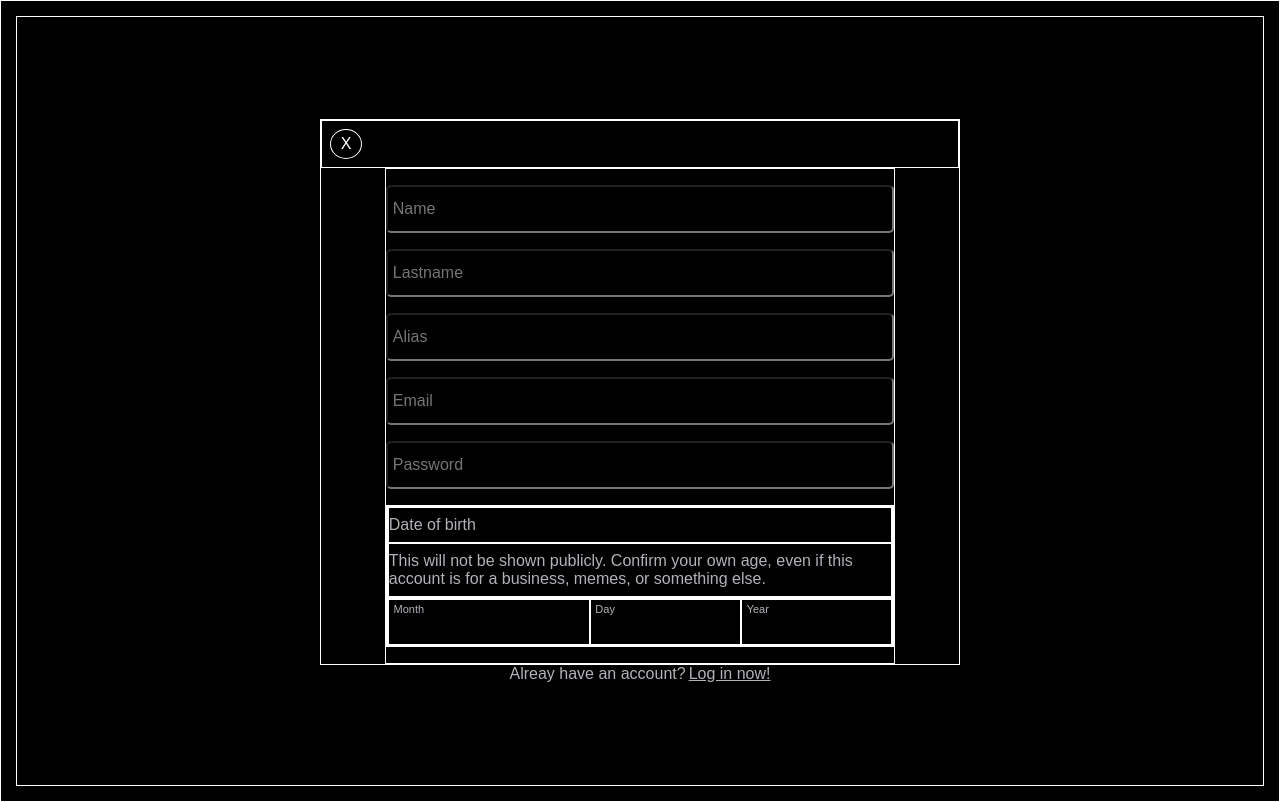
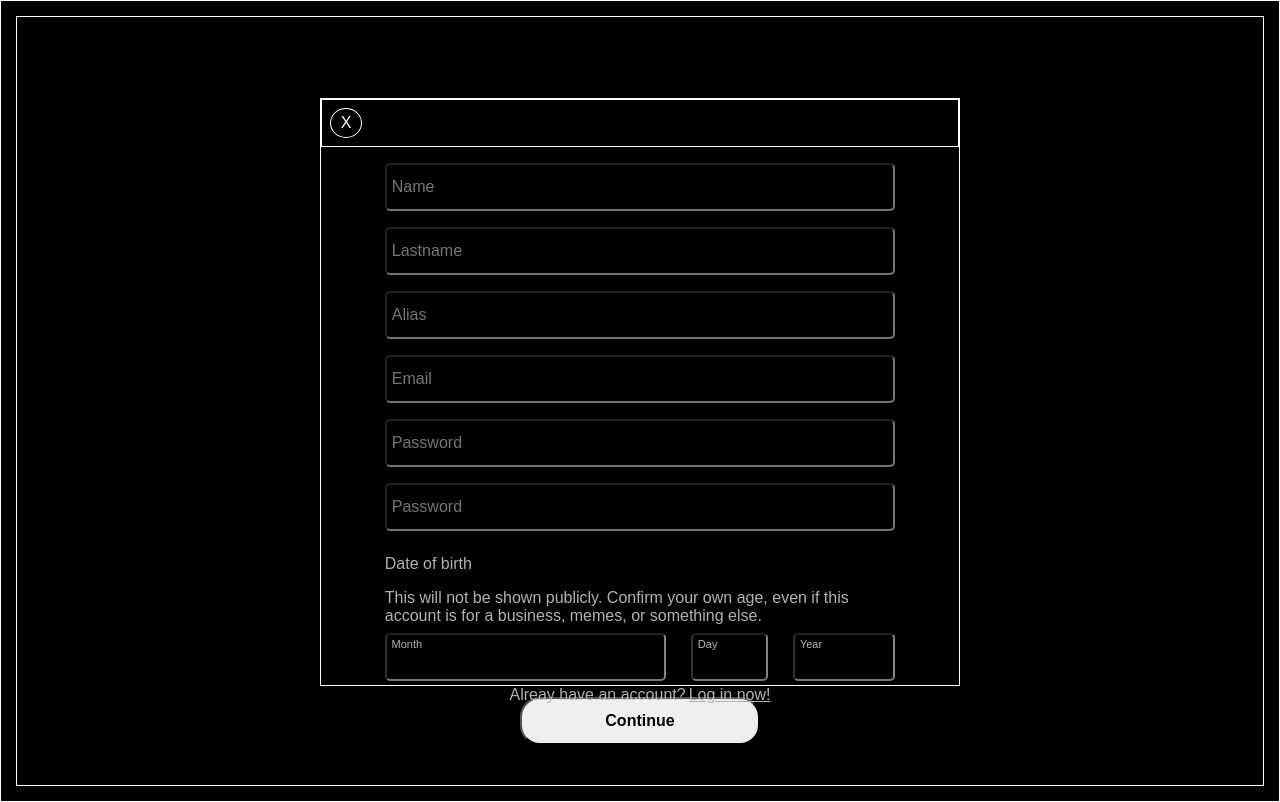
Before and after one commit to EdRafCas/socialnetwork_app, a React (Create React App) app: page /Registration in a window 1280 px wide. Built offline with nearby package versions, Linux system fonts and the light colour scheme; what webfontloader would draw is missing.

Commit message:
change to Signup page, next comes creation of firebase

```diff
--- a/src/Components/DatePicker.js
+++ b/src/Components/DatePicker.js
@@ -28,7 +28,7 @@ const DatePickerContainer =styled.div`
       padding:0rem;
       /* margin-top:-50px;
       margin-left:-200px; */
-      border: solid ${theme.BorderColor} 1px;
+      /* border: solid ${theme.BorderColor} 1px; */
       /* background:rgba(91, 112, 131, 0.8); */
       opacity:1;
 `
@@ -36,54 +36,76 @@ const TextContainer =styled.div`
       width:100%;
       display:flex;
       flex-direction:column;
-      border: solid ${theme.BorderColor} 1px;
+      /* border: solid ${theme.BorderColor} 1px; */
 `
 
 const Text =styled.p`
-      border: solid ${theme.BorderColor} 1px;
+      /* border: solid ${theme.BorderColor} 1px; */
       color: ${theme.Text};
       padding:0.5rem 0rem;
 `
 
 const Pickers = styled.div`
-      border: solid ${theme.BorderColor} 1px;
+      /* border: solid ${theme.BorderColor} 1px; */
       height:3rem;
       width:100%;
       display:flex;
       flex-direction:row;
+      justify-content:space-between;
 
 `
 const TextLabel=styled.p`
       font-size:11px;
 `
 const MonthPicker =styled.div`
-      border: solid ${theme.BorderColor} 1px;
-      padding:0.2rem 0rem 0.2rem 0.3rem;
       display: flex;
       flex-direction:column;
+      padding:0.2rem 0rem 0.2rem 0.3rem;
       position:relative;
-      transition: .5s ease all;
-      width:40%;
+      transition: 0;
+      width:55%;
+      border-width: 2px;
+      border-radius:5px;
+      border-style: inset;
+      border-color: rgb(118, 118, 118) rgb(133, 133, 133);
+      :focus-within{
+            border-color:white;
+      }
+
+
 `
 
-const SelectedMonth =styled.div`
+const SelectedMonth =styled.input`
       width:100%;
       height:2rem;
       display:flex;
+      border:none;
       justify-content:space-between;
       align-items:center;
+      background:none;
+      color:${theme.Text};
+      :focus{
+            outline:none;
+      }
       &:hover {
         background: #2C272E};
 `
 
 const DayPicker=styled.div`
-      border: solid ${theme.BorderColor} 1px;
-      padding:0.2rem 0rem 0.2rem 0.3rem;
       display: flex;
       flex-direction:column;
       position:relative;
+      padding:0.2rem 0rem 0.2rem 0.3rem;
       transition: .5s ease all;
-      width:30%;
+      width:15%;
+      border-width: 2px;
+      border-radius:5px;
+      border-style: inset;
+      border-color: rgb(118, 118, 118) rgb(133, 133, 133);
+      &:focus{
+            border-color: white;
+
+     }
 `
 const SelectedDay = styled.div`
       width:100%;
@@ -96,13 +118,16 @@ const SelectedDay = styled.div`
 `
 
 const YearPicker=styled.div`
-      border: solid ${theme.BorderColor} 1px;
-      padding:0.2rem 0rem 0.2rem 0.3rem;
       display: flex;
       flex-direction:column;
       position:relative;
+      padding:0.2rem 0rem 0.2rem 0.3rem;
       transition: .5s ease all;
-      width:30%;
+      width:20%;
+      border-width: 2px;
+      border-radius:5px;
+      border-style: inset;
+      border-color: rgb(118, 118, 118) rgb(133, 133, 133);
 `
 const SelectedYear = styled.div`
       width:100%;
@@ -136,7 +161,7 @@ const Option = styled.div`
 `
 
 const DatePicker = () => {
-      const [currentMonth, changeCurrentMonth] =useState(false);
+      const [currentMonth, changeCurrentMonth] =useState("");
       const [showMonth, changeShowMonth] =useState(false);
       const [currentDay, changeCurrentDay] =useState(false);
       const [showDay, changeShowDay] =useState(false);
@@ -181,11 +206,12 @@ const DatePicker = () => {
                   <Pickers>
                         <MonthPicker>
                               <TextLabel>Month</TextLabel>
-                              <SelectedMonth onClick={()=>{changeShowMonth(!showMonth);
-                                                            changeShowDay(false);
-                                                            changeShowYear(false)}}>
-                              {currentMonth}
-                              </SelectedMonth>
+                              <SelectedMonth
+                                    onClick={()=>{changeShowMonth(!showMonth)
+                                          changeShowDay(false);
+                                          changeShowYear(false)}}
+                                    value={currentMonth}
+                              />
                                     {showMonth &&
                                           <Options>
                                                 {months.map((month)=>{
@@ -202,9 +228,10 @@ const DatePicker = () => {
                         </MonthPicker>
                         <DayPicker>
                               <TextLabel>Day</TextLabel>
-                              <SelectedDay onClick={()=>{changeShowMonth(false);
-                                                      changeShowDay(!showDay);
-                                                      changeShowYear(false)}}>
+                              <SelectedDay
+                                    onClick={()=>{changeShowMonth(false);
+                                                changeShowDay(!showDay);
+                                                changeShowYear(false)}}>
                               {currentDay}
                               </SelectedDay>
                                     {showDay && currentMonth!=="February" ?
@@ -255,10 +282,7 @@ const DatePicker = () => {
                                           </Options>
                                     }
                         </YearPicker>
-
-
                   </Pickers>
-
             </DatePickerContainer>
        );
 }
--- a/src/Components/LoginPage.js
+++ b/src/Components/LoginPage.js
@@ -2,7 +2,7 @@ import React,{useState} from 'react';
 import styled from 'styled-components';
 import theme from '../Theme';
 import {Link}from 'react-router-dom'
-import {InputContainer, Formulary, FormularyInput} from '../Elements/ElementsFormulary'
+import {InputContainer, Formulary, FormularyInput, ButtonContainer, Button} from '../Elements/ElementsFormulary'
 
 import ProfileImage from '../img/profile_img.png'
 
@@ -114,19 +114,6 @@ const AccountManagement = styled.div`
   align-content:center;
   gap:1rem;
   border:solid ${theme.BorderColor} 1px;
-`
-const ButtonContainer=styled.div`
-  display:flex;
-  flex-direction:row;
-  justify-content:space-evenly;
-  width:15rem;
-  gap:1rem;
-  border:solid ${theme.BorderColor} 1px;
-
-`
-const Button =styled.button`
-  height:2.5rem;
-  width:5rem;;
 `
 const SignUpContainer=styled.div`
   display:flex;
--- a/src/Components/SignUp.js
+++ b/src/Components/SignUp.js
@@ -4,6 +4,7 @@ import {Link}from 'react-router-dom';
 import {Formulary, FormularyInput}  from '../Elements/ElementsFormulary';
 import theme from '../Theme.js';
 import DatePicker from './DatePicker';
+import {ButtonContainer} from '../Elements/ElementsFormulary';
 
 
 const RegistrationContainer =styled.div`
@@ -29,8 +30,6 @@ const RegistrationBox=styled.div`
       width:100%;
       max-height:80%;
       max-width:40rem;
-      max-height:40rem;
-
 `
 const RegistrationInputContainer=styled.div`
       width:100%;
@@ -47,19 +46,15 @@ const RedirectContainer=styled.div`
       flex-direction:row;
       gap:3px;
 `
-
-
 const LogInNow =styled(Link)`
       color:${theme.Text};
-
 `
-const ButtonContainer=styled.div`
+const LinkContainer=styled.div`
       display:flex;
       flex-direction:row;
       justify-content:flex-start;
       border: solid ${theme.BorderColor} 1px;
       padding: 0.5rem 0.5rem;
-
 `
 const ReturnToLogin=styled(Link)`
       display:flex;
@@ -76,7 +71,6 @@ const ReturnToLogin=styled(Link)`
             background:rgba(91, 112, 131, 0.8);
       }
 `
-
 const SpanInputInitial =styled.span`
       position:absolute;
       font-size:1rem;
@@ -85,8 +79,6 @@ const SpanInputInitial =styled.span`
       color:transparent;
       left:3px;
       top:1px;
-
-
 `
 const SpanInputFinal =styled.span`
       position:absolute;
@@ -97,7 +89,21 @@ const SpanInputFinal =styled.span`
       top:1px;
       color:${theme.Text};
 `
+const ButtonSignUp =styled.button`
+      height:3rem;
+      width:100%;
+      border-radius:20px;
+      font-weight:800;
+      font-size:1rem;
+      :hover{
+            opacity:0.8;
+      }
+      :active{
+            opacity:0.6;
+      }
 
+
+`
 
 
 const RegistrationPage = () => {
@@ -107,31 +113,39 @@ const RegistrationPage = () => {
       const [aliasHolder, changeAliasHolder] =useState("")
       const [emailHolder, changeEmailHolder] =useState("")
       const [passwordHolder, changePasswordHolder] =useState("")
+      const [password2Holder, changePassword2Holder] =useState("")
 
       const handleChange =(e)=>{
-            if(e.target.name==="name"){
-                  changeNameHolder(e.target.value)
-            }
-            if(e.target.name==="lastname"){
-                  changeLastnameHolder(e.target.value)
-            }
-            if(e.target.name==="alias"){
-                  changeAliasHolder(e.target.value)
-            }
-            if(e.target.name==="email"){
-                  changeEmailHolder(e.target.value)
-            }
-            if(e.target.name==="password"){
-                  changePasswordHolder(e.target.value)
+            switch(e.target.name){
+                  case 'name':
+                        changeNameHolder(e.target.value);
+                        break;
+                  case 'lastname':
+                        changeLastnameHolder(e.target.value);
+                        break;
+                  case 'alias':
+                        changeAliasHolder(e.target.value);
+                        break;
+                  case 'email':
+                        changeEmailHolder(e.target.value);
+                        break;
+                  case 'password':
+                        changePasswordHolder(e.target.value);
+                        break;
+                  case 'password2':
+                        changePassword2Holder(e.target.value);
+                        break;
+                  default:
+                        break;
             }
       }
 
       return (
             <RegistrationContainer>
                   <RegistrationBox>
-                        <ButtonContainer>
+                        <LinkContainer>
                            <ReturnToLogin to="/">X</ReturnToLogin>
-                        </ButtonContainer>
+                        </LinkContainer>
                         <Formulary SignUpFormulary>
                               <>
                               <RegistrationInputContainer>
@@ -200,8 +214,24 @@ const RegistrationPage = () => {
                                           <SpanInputFinal>Password</SpanInputFinal>
                                     }
                               </RegistrationInputContainer>
+                              <RegistrationInputContainer >
+                                    <FormularyInput Registration
+                                          type="password2"
+                                          name="password2"
+                                          value={password2Holder}
+                                          placeholder="Password"
+                                          onChange={handleChange}
+                                    />
+                                    {passwordHolder ==="" ?
+                                          <SpanInputInitial>Confirm password</SpanInputInitial> :
+                                          <SpanInputFinal>Confirm password</SpanInputFinal>
+                                    }
+                              </RegistrationInputContainer>
                               </>
                               <DatePicker/>
+                              <ButtonContainer>
+                                    <ButtonSignUp type="submit" name="sendMesssage">Continue</ButtonSignUp>
+                              </ButtonContainer>
                         </Formulary>
                   </RegistrationBox>
                   <RedirectContainer><p>Alreay have an account?</p><LogInNow to={"/"}>Log in now!</LogInNow></RedirectContainer>
--- a/src/Elements/ElementsFormulary.js
+++ b/src/Elements/ElementsFormulary.js
@@ -19,10 +19,8 @@ const Formulary =styled.form`
   align-self:center;
   height:auto;
   gap:1rem;
-  border:solid ${theme.BorderColor} 1px;
+  /* border:solid ${theme.BorderColor} 1px; */
   padding:1rem 0rem;
-
-
 `
 const FormularyInput =styled.input`
   padding-left:5px;
@@ -50,7 +48,20 @@ const FormularyInput =styled.input`
     color:transparent;
   }
 `
+const ButtonContainer=styled.div`
+  display:flex;
+  flex-direction:row;
+  justify-content:space-evenly;
+  width:15rem;
+  gap:1rem;
+  /* border:solid ${theme.BorderColor} 1px; */
+
+`
+const Button =styled.button`
+  height:2.5rem;
+  width:5rem;;
+`
 
 
 
-export {InputContainer, Formulary, FormularyInput} ;
+export {InputContainer, Formulary, FormularyInput, ButtonContainer, Button} ;
```
